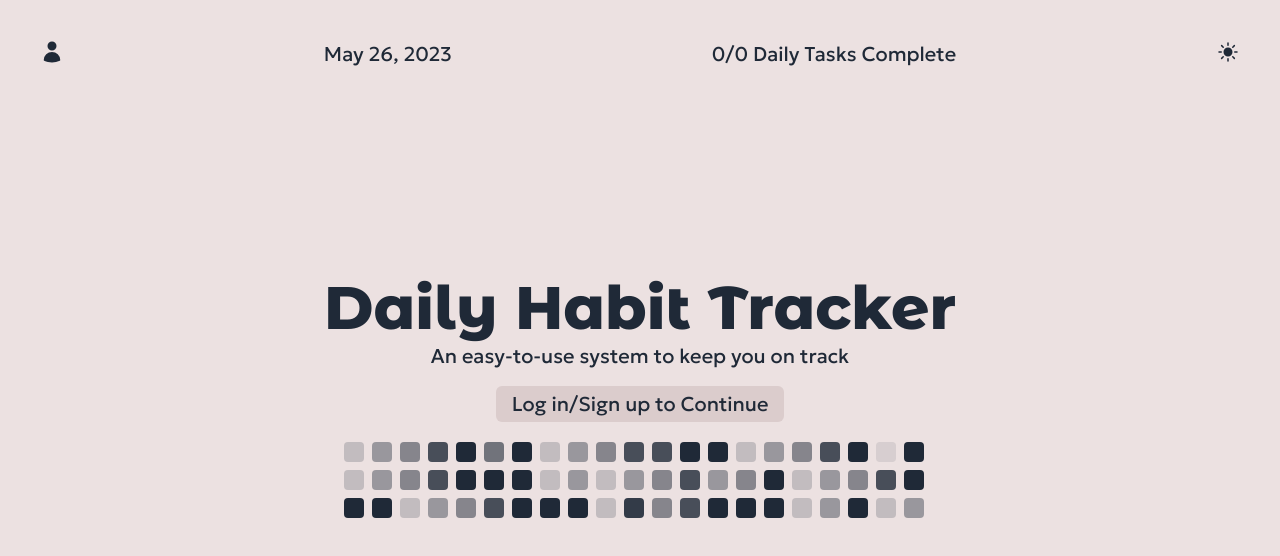
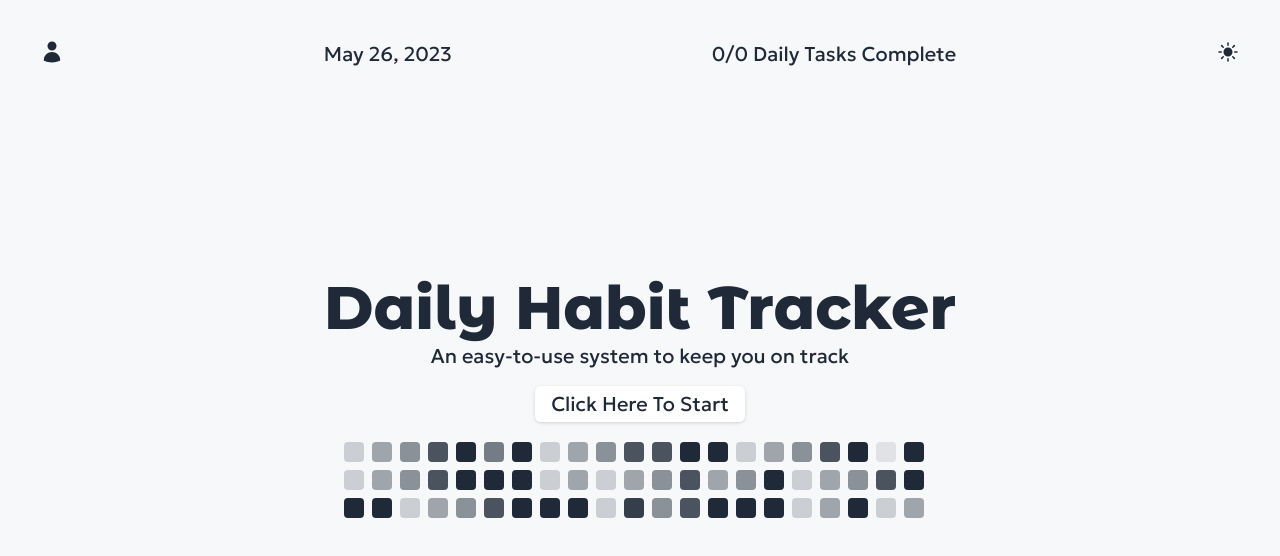
Before and after one commit to b14tz/habitual, a React (Vite) app in the folder client/: page / in a window 1280 px wide. Shown: the top 556 px of the page. Built offline with nearby package versions, Linux system fonts and the light colour scheme; no server answers.

Commit message:
started to rework into new plan

```diff
--- a/client/src/components/Nav.jsx
+++ b/client/src/components/Nav.jsx
@@ -1,17 +1,11 @@
-import { React, useEffect, useState} from 'react'
+import { React } from 'react'
 import { getCurrentDate } from '../lib/date';
-import { useAuth } from '../contexts/AuthContext';
-import AuthModal from './AuthModal'
 import { UserIcon } from "@heroicons/react/24/solid";
-import { SunIcon, MoonIcon } from "@heroicons/react/24/solid";
-import { ChevronLeftIcon } from "@heroicons/react/24/outline";
-import { ChevronDownIcon } from "@heroicons/react/24/outline";
+import { SunIcon, MoonIcon, Cog6ToothIcon as SettingsIcon } from "@heroicons/react/24/solid";
+import { HomeIcon } from "@heroicons/react/20/solid";
 import { useNavigate } from 'react-router-dom';
 
 export default function Nav(props) {
-    const [menuOpen, setMenuOpen] = useState(false)
-
-    const { logout, setError } = useAuth();
     const navigate = useNavigate();
 
     const displayTaskProgress = () => {
@@ -23,56 +17,23 @@ export default function Nav(props) {
         return `${done}/${total} Daily Tasks Complete`
     }
 
-    const handleSignOut = async () => {
-        try {
-            setError("")
-            await logout()
-        }
-        catch {
-            setError("Failed to logout")
-        }
-        navigate("/")
-        window.location.reload()
-    }
-
     return (
         <>
             <nav className="fixed top-0 left-0 right-0 flex flex-row place-content-between items-start p-10">
                 {
                     props.loginStatus?
-                    <div className="flex flex-col items-start" onMouseOver={() => setMenuOpen(true)} onMouseLeave={() => setMenuOpen(false)}>
-                        {
-                            menuOpen?
-                            <>
-                                <div className='flex flex-row items-center'>
+                    <div className="flex flex-col items-start">
                         <p>Howdy, {props.name}</p>
-                                    <ChevronDownIcon className="h-6 w-6 text-black-1 dark:text-white-1" />
-                                </div>
-                                <button onClick={handleSignOut}>
-                                    <p>Sign out</p>
-                                </button>
-                            </>
-                            :
-                            <>
-                                <div className='flex flex-row items-center'>
-                                <p>Howdy, {props.name}</p>
-                                <ChevronLeftIcon className="h-6 w-6 text-black-1 dark:text-white-1" />
-                                </div>
-                            </>
-                        }
                     </div>
                     :
-                    <button
-                        onClick={() => props.setAuthModal(true)}>
                     <UserIcon className="h- w-6 text-black-1 dark:text-white-1"/>
-                    </button>
-
                 }
                 <p>{getCurrentDate()}</p>
                 <p>{displayTaskProgress()}</p>
+                <div>
                     <button
                         onClick={props.toggleDarkMode}
-                    className="self-left justify-self-end"
+
                     >
                         {
                             props.darkMode ?
@@ -81,8 +42,28 @@ export default function Nav(props) {
                             <SunIcon className="h-6 w-6 text-black-1 dark:text-white-1"/>
                         }
                     </button>
+                    {
+                        props.loginStatus?
+                        <div>
+                            <button
+                                onClick={() => navigate("/")}
+                                className="ml-4"
+                            >
+                                <HomeIcon className="h-6 w-6 text-black-1 dark:text-white-1"/>
+                            </button>
+                            <button
+                                onClick={() => navigate("/")}
+                                className="ml-4"
+                            >
+                                <SettingsIcon className="h-6 w-6 text-black-1 dark:text-white-1"/>
+                            </button>
+                        </div>
+                        :
+                        null
+                    }
+
+                </div>
             </nav>
-            <AuthModal trigger={props.authModal} setTrigger={props.setAuthModal} setName={props.setName} setMenuOpen={setMenuOpen}/>
         </>
     )
 }
--- a/client/src/pages/Home.jsx
+++ b/client/src/pages/Home.jsx
@@ -8,10 +8,10 @@ export default function Home(props) {
             <h1 className="text-6xl mb-1">Daily Habit Tracker</h1>
             <p className="mb-4">An easy-to-use system to keep you on track</p>
             <button
-              className="mb-4 py-1 px-4 rounded-md bg-white-2 dark:bg-black-2"
+              className="mb-4 py-1 px-4 rounded-md bg-white-2 dark:bg-black-2 drop-shadow"
               onClick={() => props.setAuthModal(true)}
             >
-              <p>Log in/Sign up to Continue</p>
+              <p>Click Here To Start</p>
             </button>
             <HabitGrid/>
         </section>
--- a/client/tailwind.config.js
+++ b/client/tailwind.config.js
@@ -11,8 +11,8 @@ export default {
         'yellow-1': '#FFD93D',
         'green-1': '#6BCB77',
         'blue-1': '#4D96FF',
-        'white-1': '#ece1e1',
-        'white-2': '#dbcccc',
+        'white-1': '#F7F8FA', //for backgrounds
+        'white-2': '#FFFFFF', //for modals/tooltips/popups
         'white-3': '#c3bcbf',
         'black-1': '#1f2937',
         'black-2': '#353e4b',
```
Lines whose indentation alone changed are shown as unchanged.
